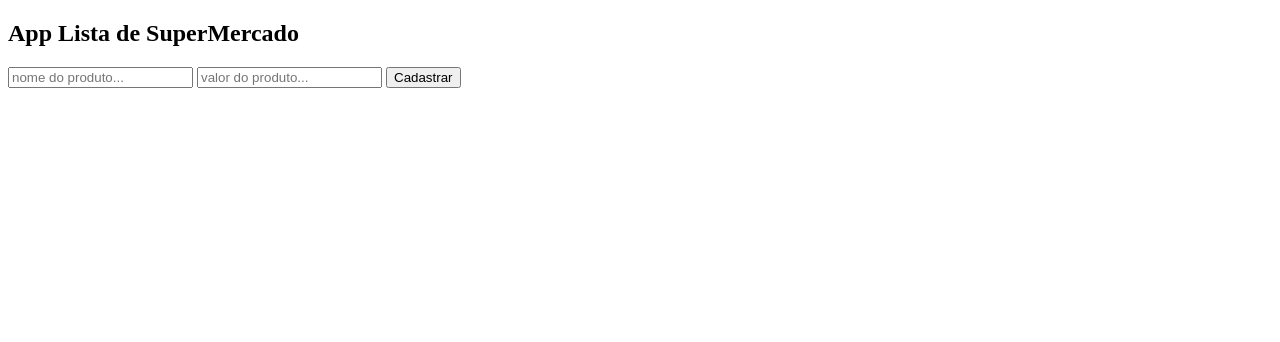
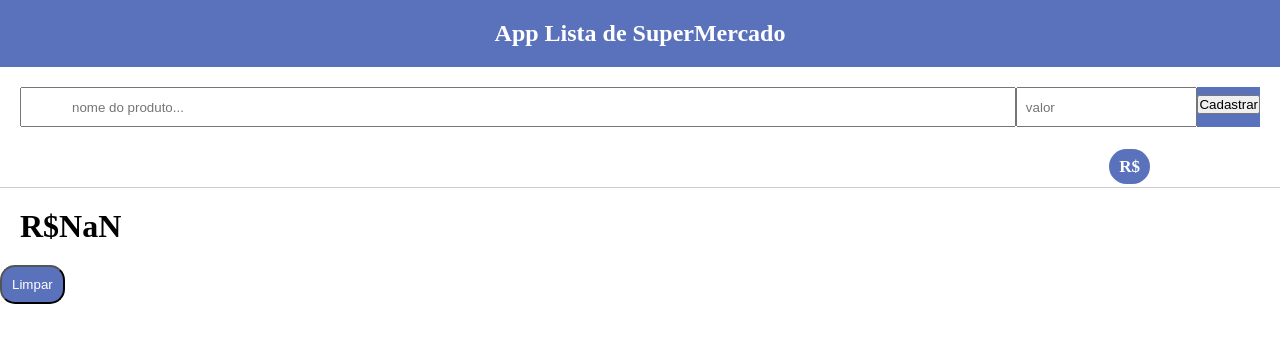
Before and after one commit to TiagoPdaS/lista-de-supermercado, a plain HTML site: page index.html in a window 1280 px wide. Both pictures are taken after a click on the input "Cadastrar". Drawn offline with Linux system fonts and the light colour scheme.

Commit message:
iniciando estiizacao

```diff
--- a/index.html
+++ b/index.html
@@ -5,18 +5,35 @@
     <meta http-equiv="X-UA-Compatible" content="IE=edge">
     <meta name="viewport" content="width=device-width, initial-scale=1.0">
     <title>Document</title>
+    <link rel="stylesheet" type="text/css" href="style.css">
 </head>
 <body>
         <header>
             <h2>App Lista de SuperMercado</h2>
         </header>
         <div class="lista-cadastro">
-    <input type="text" placeholder="nome do produto..." name="nome do produto"/>
-    <input type="text" placeholder="valor do produto..." name="valor do produto"/>
+            <input type="text" placeholder="nome do produto..."
+            name="nome_produto" />
+            <input type="number" name="price" placeholder="  valor" step="0.01"
+            title="This should be a number with up to 2 decimal places."/>
+        <div class="botao-cadastrar">
             <input type="submit" name="acao" value="Cadastrar"/>
         </div>
+        </div>
 
-<script>
+        <div class="lista-produtos">
 
-</script>
+
+        </div>
+
+        <div class="soma-produto">
+            <h1>Total: R$0</h1>
+        </div>
+
+        <div class="b-limpar">
+        <button class="limpar" name="limpar">Limpar</button>
+        </div>
+
+    <script src="supermercado.js"></script>
+</body>
 </html>
--- a/style.css
+++ b/style.css
@@ -1,21 +1,65 @@
 *{
-    margin: 0;
-    padding: 0;
+    margin:0;
+    padding:0;
     box-sizing: border-box;
 }
 header{
     background-color: #5a71bb;
     text-align: center;
-    color: white;
-    padding: 20px 0;
+    color:white;
+    padding:20px 0;
 }
+
 .lista-cadastro{
     display: flex;
-    margin: 20px 0;
-    padding: 0 20px;
+    margin:20px 0;
+    padding:0 20px;
 }
 .lista-cadastro input[type=text]{
-    flex: 1;
-    height: 40px;
-    padding-left: 20px;
+    flex:1;
+    height:40px;
+    padding-left: 50px;
 }
+.botao-cadastrar{
+    padding:;
+    font-size: 25px;
+    background-color: #5a71bb;
+
+}
+.lista-produto-single{
+    padding:10px 10px;
+    margin:20px 0;
+    border-bottom:1px solid #ccc;
+    display: flex;
+}
+.lista-produto-single h3{
+    flex:1;
+    padding:0 120px;
+}
+h3.price-produto{
+    text-align: right;
+    font-size: 17px;
+}
+h3.price-produto > span{
+    background-color: #5a71bb;
+    padding:8px 10px;
+    border-radius:20px;
+    color:white;
+}
+.soma-produto{
+    margin:20px;
+
+}
+
+.b-limpar{
+    align-items: center;
+}
+
+.limpar{
+    align-items: center;
+   margin: center;
+   color: white;
+   padding: 10px 10px 10px 10px;
+   border-radius: 15px;
+   background-color: #5a71bb;
+}
--- /dev/null
+++ b/supermercado.js
@@ -0,0 +1,48 @@
+var items = [];
+
+document.querySelector('input[type=submit]')
+.addEventListener('click',()=>{
+    var nomeProduto = document.querySelector('input[name=nome_produto]');
+    var precoProduto = document.querySelector('input[name=price]');
+
+    items.push({
+        nome: nomeProduto.value,
+        valor: precoProduto.value
+    });
+
+    /*
+    <div class="lista-produto-single">
+         <h3>RedBull</h3>
+         <h3 class="price-produto"><span>R$20,00</span></h3>
+    </div>
+    */
+    let listaProdutos = document.querySelector('.lista-produtos');
+    let soma = 0;
+    listaProdutos.innerHTML = "";
+    items.map(function(val){
+        soma+=parseFloat(val.valor);
+
+        listaProdutos.innerHTML+=`
+        <div class="lista-produto-single">
+        <h3>`+val.nome+`</h3>
+        <h3 class="price-produto"><span>R$`+val.valor+`</span></h3>
+   </div>
+        `;
+    })
+    soma = soma.toFixed(2);
+    nomeProduto.value = "";
+    precoProduto.value = "";
+
+    let elementoSoma = document.querySelector('.soma-produto h1');
+    elementoSoma.innerHTML = 'R$'+soma;
+
+
+});
+
+document.querySelector('button[name=limpar]')
+.addEventListener('click',()=>{
+    items = [];
+
+    document.querySelector('.lista-produtos').innerHTML = "";
+    document.querySelector('.soma-produto h1').innerHTML= "R$0";
+})
```
Lines whose indentation alone changed are shown as unchanged.
